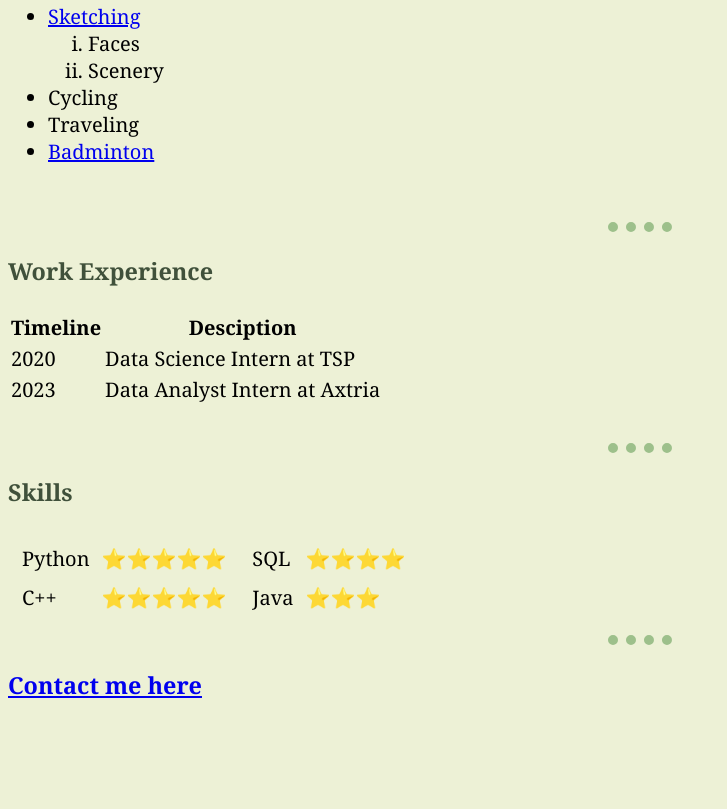
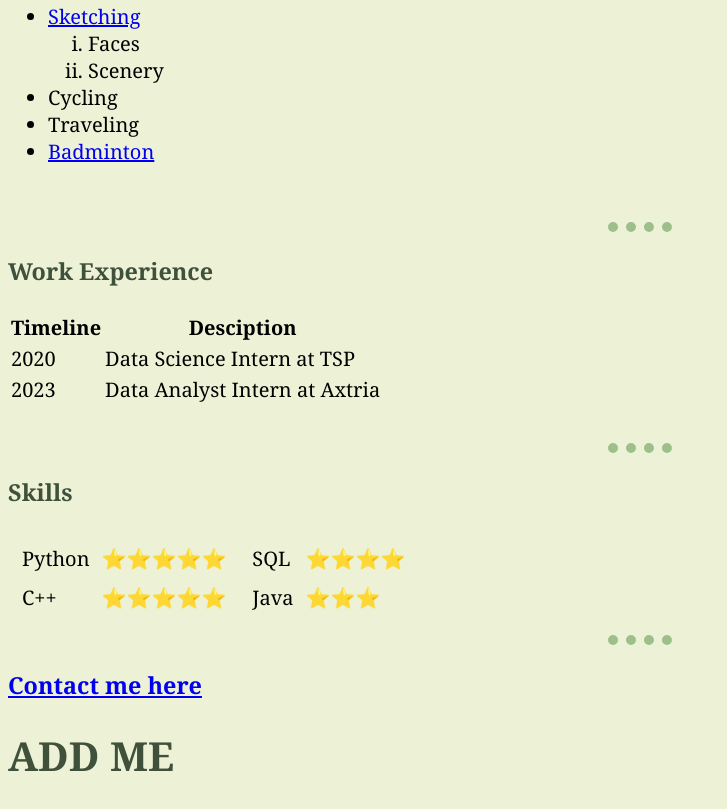
Before and after one commit to TheAnirudhRoy/cv_draft, a plain HTML site: page index.html in a window 1280 px wide. Shown: the part 422-1231 px from the top of the page, without its empty margins (0-727 px from the left). Before the commit the page ends 1146 px from the top, so only its background shows below. Drawn offline with nearby package versions, Linux system fonts and the light colour scheme.

Commit message:
Update index

```diff
--- a/index.html
+++ b/index.html
@@ -89,6 +89,8 @@
     </table>
     <hr>
     <h3><a href="contact.html">Contact me here</a></h3>
+
+    <h1>ADD ME</h1>
 </body>
 
 </html>
```
